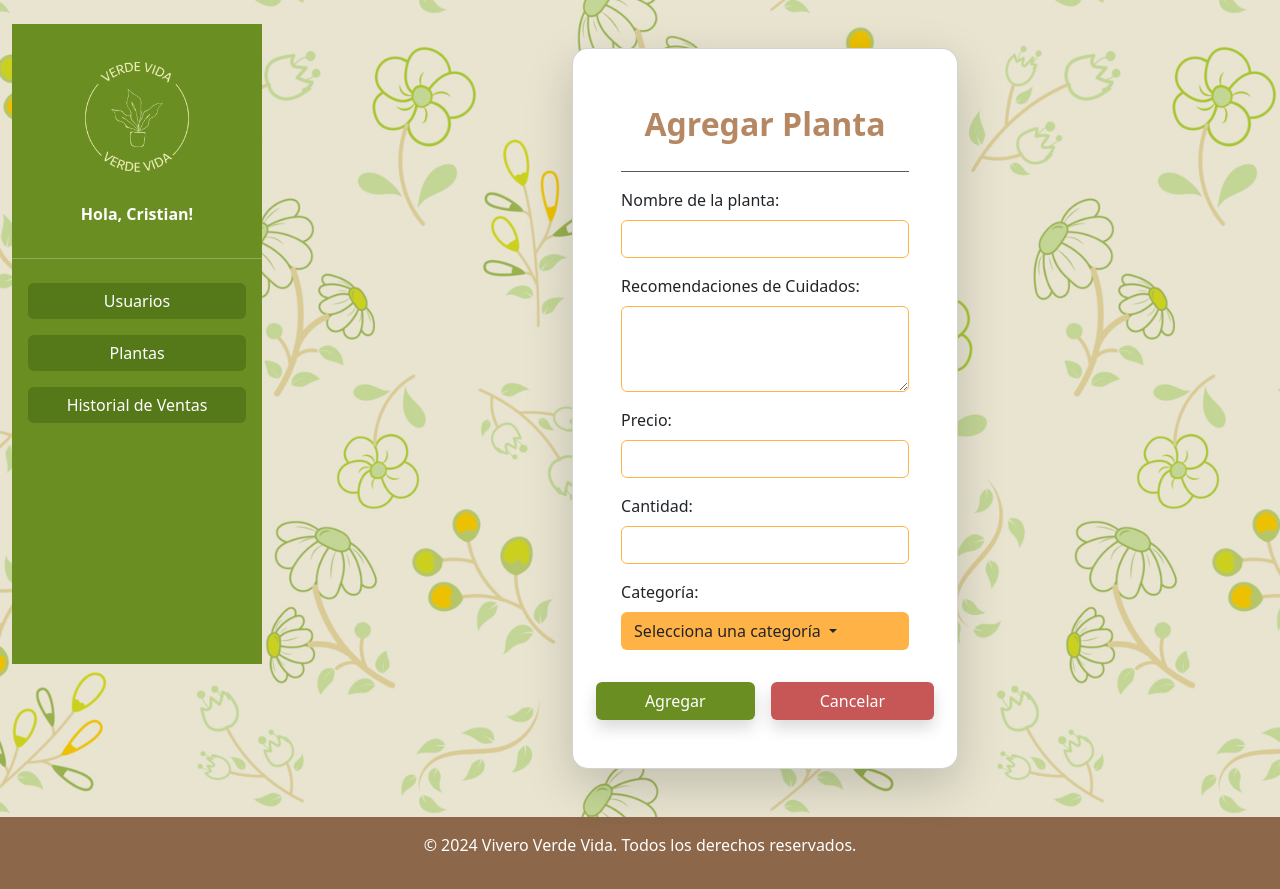
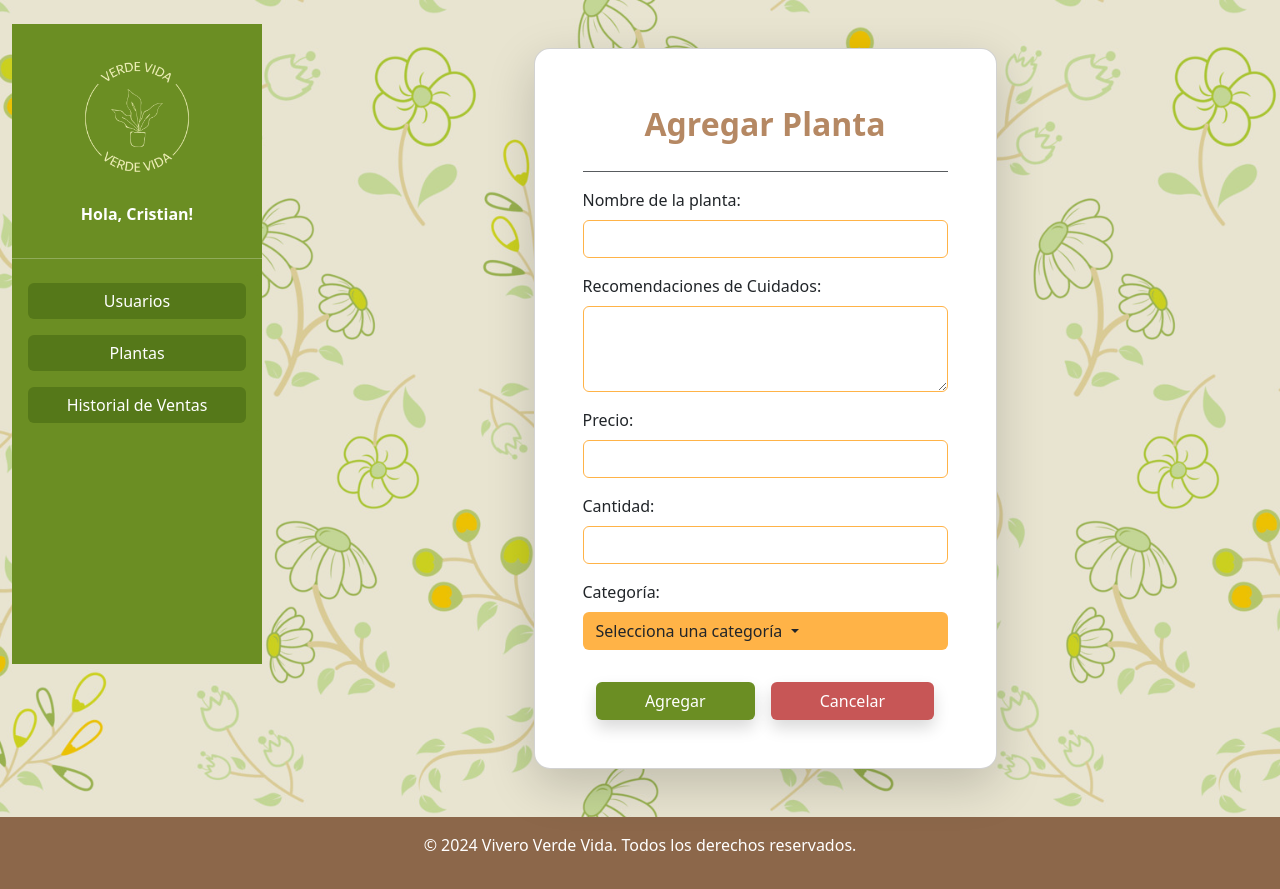
Before and after one commit to CRICAPOGA/Vivero, a Django app: page /inventory/plantas/crear/ in a window 1280 px wide. Shown: the part 60-949 px from the top of the page. Run offline with Django 4.2, Linux system fonts and the light colour scheme; a user stored in the database is signed in; data comes from the database, SQL or seed files in the repository.

Commit message:
Tamaño contenedor de crearPlanta

```diff
--- a/Vivero/Inventory/templates/CRUD Planta/crearPlanta.html
+++ b/Vivero/Inventory/templates/CRUD Planta/crearPlanta.html
@@ -6,7 +6,7 @@
 
 {% block content %}
 <div class="container-fluid d-flex justify-content-center align-items-center min-vh-120 px-3">
-    <div class="card shadow-lg bg-white rounded-4 p-5 m-4 col-lg-5 col-md-8 col-sm-12" style="background-color:#f5f5dc;">
+    <div class="card shadow-lg bg-white rounded-4 p-5 m-4 col-lg-6 col-md-8 col-sm-12" style="background-color:#f5f5dc;">
         <h2 class="text-center fw-bold mt-2 mb-4" style="color: #b58863;">Agregar Planta</h2>
         <hr class="border-1 opacity-75 mt-1">
 
```
